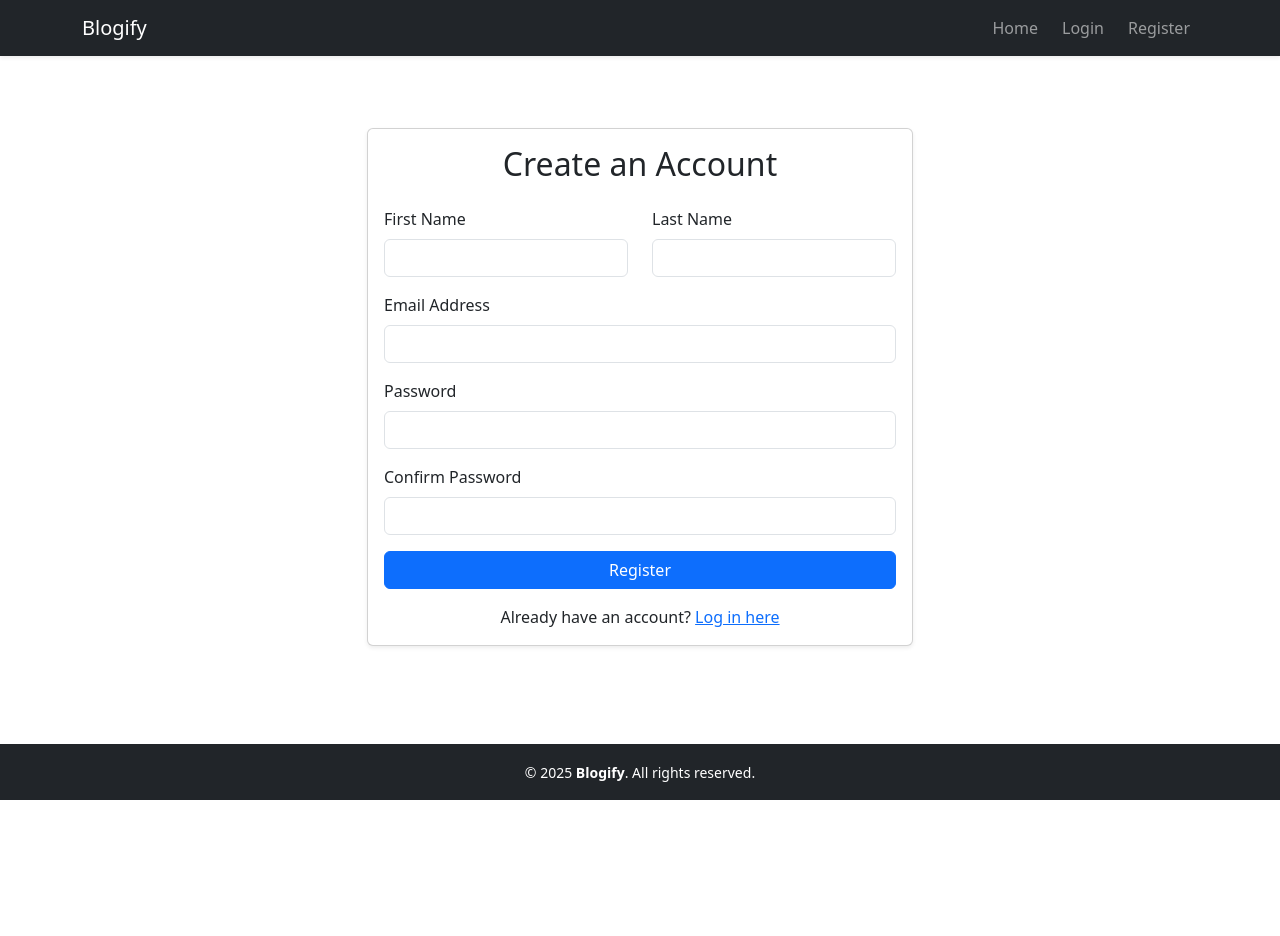
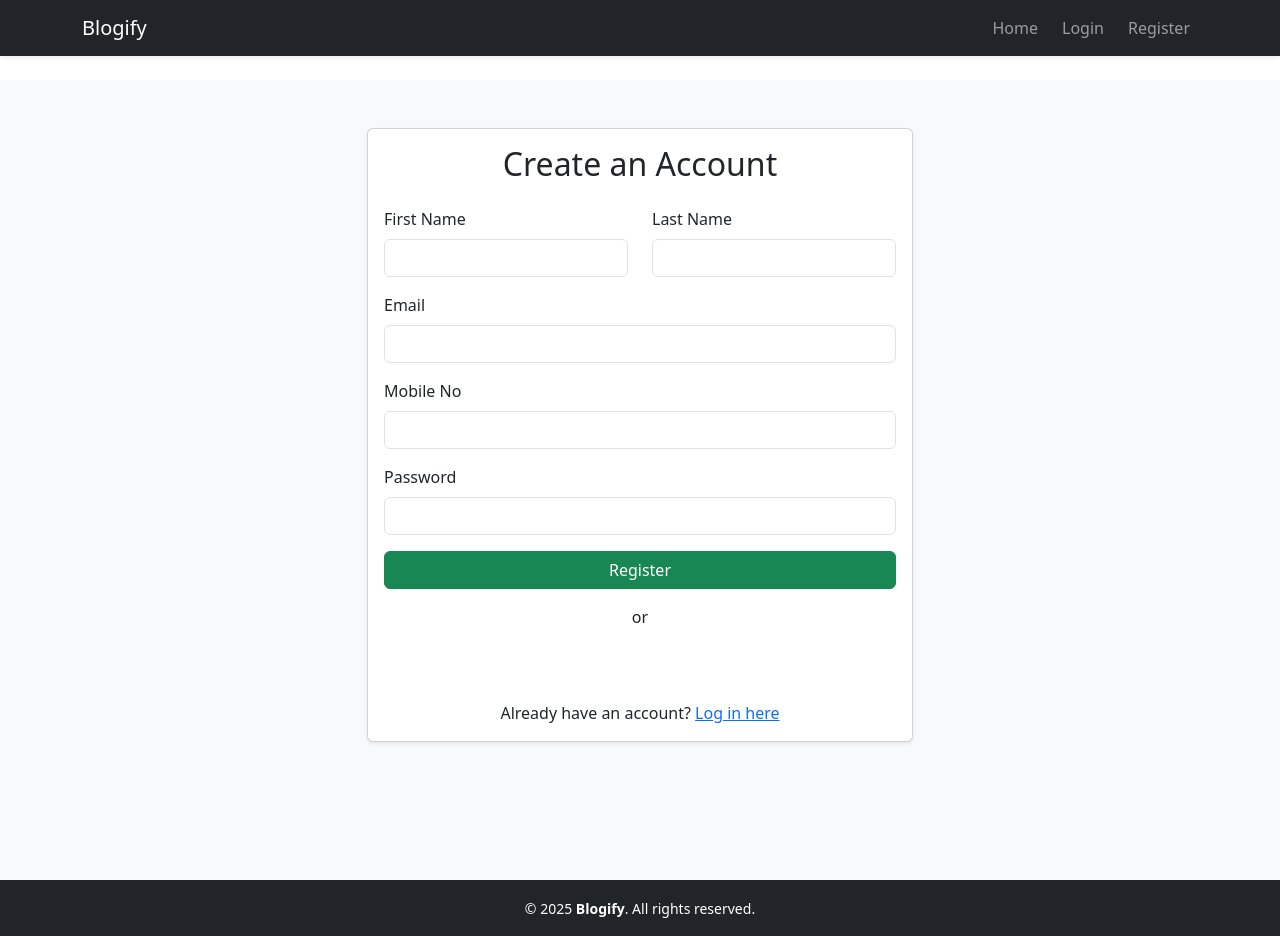
Before and after one commit to marieglennalano/Blogify, a React (Create React App) app: page /register in a window 1280 px wide. Before the commit the page ends 800 px from the top, so only its background shows below. Built offline with nearby package versions, Linux system fonts and the light colour scheme.

Commit message:
Fixed Register

```diff
--- a/src/components/Navbar.js
+++ b/src/components/Navbar.js
@@ -1,3 +1,4 @@
+// src/components/NavigationBar.js
 import { Navbar, Nav, Container, Button, Image } from 'react-bootstrap';
 import { Link, useNavigate } from 'react-router-dom';
 import { jwtDecode } from 'jwt-decode';
@@ -20,7 +21,6 @@ export default function NavigationBar() {
       }
     }
 
-    // Check if avatar exists (from Google login)
     const storedAvatar = localStorage.getItem('avatar');
     if (storedAvatar) {
       setAvatar(storedAvatar);
--- a/src/pages/Register.js
+++ b/src/pages/Register.js
@@ -9,21 +9,24 @@ import {
   Alert,
   Row,
   Col,
+  Spinner,
+  InputGroup
 } from 'react-bootstrap';
+import { motion } from 'framer-motion';
+import { GoogleLogin } from '@react-oauth/google';
 
 export default function Register() {
   const navigate = useNavigate();
-
   const [form, setForm] = useState({
     firstName: '',
     lastName: '',
     email: '',
-    password: '',
-    confirmPassword: ''
+    mobileNo: '',
+    password: ''
   });
-
   const [error, setError] = useState('');
-  const [success, setSuccess] = useState('');
+  const [loading, setLoading] = useState(false);
+  const [showPassword, setShowPassword] = useState(false);
 
   const handleChange = (e) => {
     setForm({ ...form, [e.target.name]: e.target.value });
@@ -31,32 +34,63 @@ export default function Register() {
 
   const handleSubmit = async (e) => {
     e.preventDefault();
-
-    if (form.password !== form.confirmPassword) {
-      return setError('Passwords do not match.');
-    }
-
+    setLoading(true);
     try {
-      await axios.post('/users/register', form);
-      setSuccess('Registration successful! Redirecting to login...');
-      setError('');
-      setTimeout(() => navigate('/login'), 1500);
+      const res = await axios.post('/users/register', form);
+      localStorage.setItem('token', res.data.token);
+      localStorage.removeItem('avatar'); // remove any previous Google pic
+      navigate('/');
     } catch (err) {
       setError(err?.response?.data?.message || 'Registration failed.');
-      setSuccess('');
+    } finally {
+      setLoading(false);
     }
   };
 
+  const handleGoogleSuccess = async (credentialResponse) => {
+    try {
+      const res = await axios.post('/users/google-login', {
+        token: credentialResponse.credential,
+      });
+
+      localStorage.setItem('token', res.data.token);
+      if (res.data.avatar) {
+        localStorage.setItem('avatar', res.data.avatar);
+      }
+      navigate('/');
+    } catch (err) {
+      console.error(err);
+      setError('Google sign-up failed.');
+    }
+  };
+
+  const handleGoogleError = () => {
+    setError('Google sign-up failed. Try again.');
+  };
+
   return (
+    <div style={{ minHeight: '100vh', background: '#f8f9fa' }}>
       <Container className="py-5">
         <Row className="justify-content-center">
           <Col md={8} lg={6}>
+            <motion.div
+              initial={{ opacity: 0, y: 40 }}
+              animate={{ opacity: 1, y: 0 }}
+              transition={{ duration: 0.6 }}
+            >
               <Card className="shadow-sm">
                 <Card.Body>
                   <h2 className="text-center mb-4">Create an Account</h2>
 
-              {error && <Alert variant="danger">{error}</Alert>}
-              {success && <Alert variant="success">{success}</Alert>}
+                  {error && (
+                    <motion.div
+                      initial={{ opacity: 0, y: -10 }}
+                      animate={{ opacity: 1, y: 0 }}
+                      transition={{ duration: 0.3 }}
+                    >
+                      <Alert variant="danger">{error}</Alert>
+                    </motion.div>
+                  )}
 
                   <Form onSubmit={handleSubmit}>
                     <Row>
@@ -87,7 +121,7 @@ export default function Register() {
                     </Row>
 
                     <Form.Group className="mb-3" controlId="email">
-                  <Form.Label>Email Address</Form.Label>
+                      <Form.Label>Email</Form.Label>
                       <Form.Control
                         type="email"
                         name="email"
@@ -97,32 +131,67 @@ export default function Register() {
                       />
                     </Form.Group>
 
+                    <Form.Group className="mb-3" controlId="mobileNo">
+                      <Form.Label>Mobile No</Form.Label>
+                      <Form.Control
+                        type="text"
+                        name="mobileNo"
+                        value={form.mobileNo}
+                        onChange={handleChange}
+                        required
+                      />
+                    </Form.Group>
+
                     <Form.Group className="mb-3" controlId="password">
                       <Form.Label>Password</Form.Label>
+                      <InputGroup>
                         <Form.Control
-                    type="password"
+                          type={showPassword ? 'text' : 'password'}
                           name="password"
                           value={form.password}
                           onChange={handleChange}
                           required
                         />
+                        {form.password.length > 0 && (
+                          <Button
+                            variant="outline-secondary"
+                            onClick={() => setShowPassword(!showPassword)}
+                          >
+                            {showPassword ? 'Hide' : 'Show'}
+                          </Button>
+                        )}
+                      </InputGroup>
                     </Form.Group>
 
-                <Form.Group className="mb-3" controlId="confirmPassword">
-                  <Form.Label>Confirm Password</Form.Label>
-                  <Form.Control
-                    type="password"
-                    name="confirmPassword"
-                    value={form.confirmPassword}
-                    onChange={handleChange}
-                    required
-                  />
-                </Form.Group>
-
-                <Button type="submit" variant="primary" className="w-100">
-                  Register
+                    <Button
+                      type="submit"
+                      variant="success"
+                      className="w-100"
+                      as={motion.button}
+                      whileHover={{ scale: 1.03 }}
+                      whileTap={{ scale: 0.98 }}
+                      disabled={loading}
+                    >
+                      {loading ? (
+                        <>
+                          <Spinner animation="border" size="sm" className="me-2" />
+                          Registering...
+                        </>
+                      ) : (
+                        'Register'
+                      )}
                     </Button>
                   </Form>
+
+                  <div className="text-center my-3">or</div>
+
+                  <div className="d-flex justify-content-center mb-3">
+                    <GoogleLogin
+                      onSuccess={handleGoogleSuccess}
+                      onError={handleGoogleError}
+                      width="100%"
+                    />
+                  </div>
 
                   <p className="text-center mt-3 mb-0">
                     Already have an account?{' '}
@@ -130,8 +199,10 @@ export default function Register() {
                   </p>
                 </Card.Body>
               </Card>
+            </motion.div>
           </Col>
         </Row>
       </Container>
+    </div>
   );
 }
```
Lines whose indentation alone changed are shown as unchanged.
